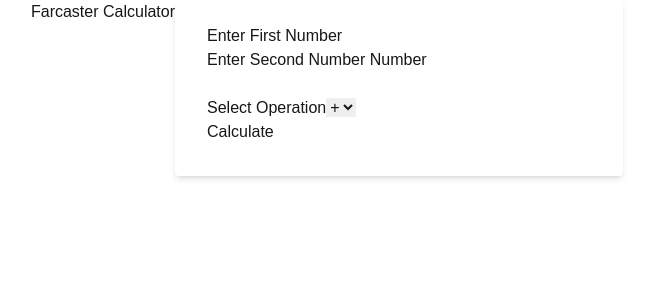
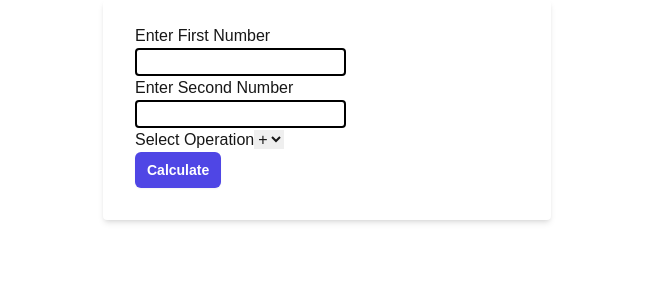
Before and after one commit to projectbuidlonbase/farcaster-calculator, a Next.js app: page / in a window 1280 px wide. Shown: the top 300 px of the page, without its empty margins (185-837 px from the left). Built offline with nearby package versions, Linux system fonts and the light colour scheme.

Commit message:
form cleanup

```diff
--- a/src/app/page.tsx
+++ b/src/app/page.tsx
@@ -22,15 +22,18 @@ export default function Home() {
     <div>
       <div className="mb-32 grid text-center lg:max-w-5xl lg:w-full lg:mb-0 lg:grid-cols-4 lg:text-left">
       <div className="col-span-4 flex justify-center">
-      <h1>Farcaster Calculator</h1>
       <form className="bg-white shadow-md rounded px-8 pt-6 pb-8 mb-4 w-full max-w-md">
       <div className="row">
 <label>Enter First Number</label>
-<input type="number" onChange={e => setNum1(Number(e.target.value))} />
+<div className="">
+<input type="number" className="border-2 border-black rounded" onChange={e => setNum1(Number(e.target.value))} />
+</div>
 </div>
 <div className="row">
-<label>Enter Second Number Number</label>
-<input type="number" onChange={e => setNum2(Number(e.target.value))} />
+<label>Enter Second Number</label>
+<div className="">
+<input type="number" className="border-2 border-black rounded" onChange={e => setNum2(Number(e.target.value))} />
+</div>
 </div>
 <div className="row">
 <label>Select Operation</label>
@@ -41,7 +44,7 @@ export default function Home() {
         <option value="divide">/</option>
       </select>
 </div>
-      <button onClick={calculate}>Calculate</button>
+      <button className="rounded-md bg-indigo-600 px-3 py-2 text-sm font-semibold text-white shadow-sm hover:bg-indigo-500 focus-visible:outline focus-visible:outline-2 focus-visible:outline-offset-2 focus-visible:outline-indigo-600" onClick={calculate}>Calculate</button>
       {result !== null && <div>Result: {result}</div>}
     </form>
     </div>
```
